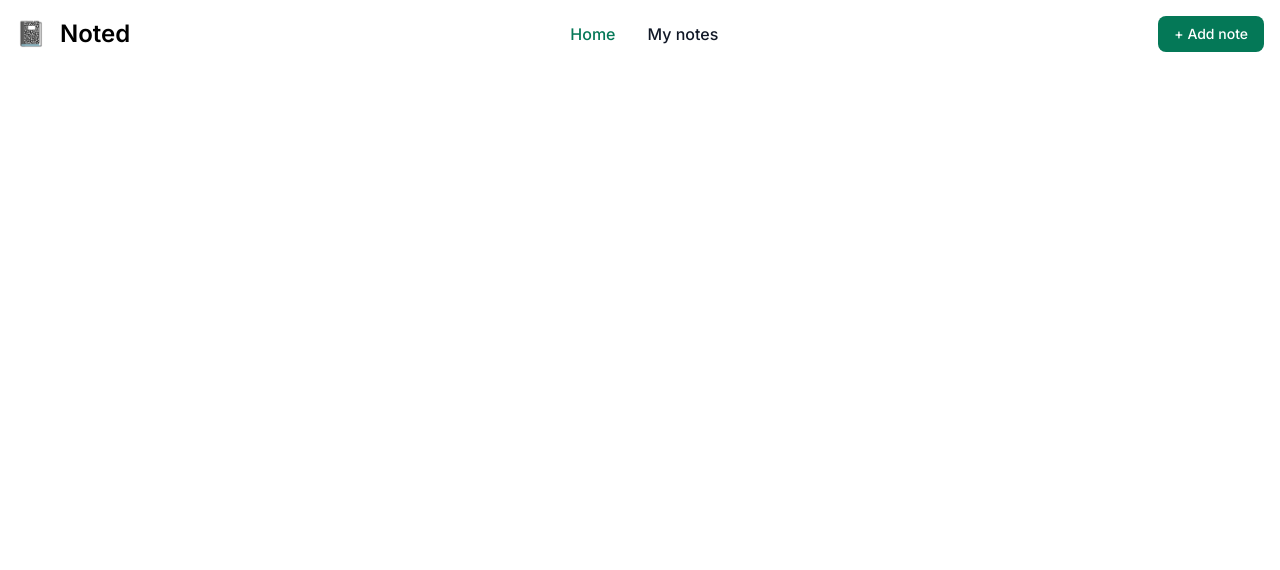
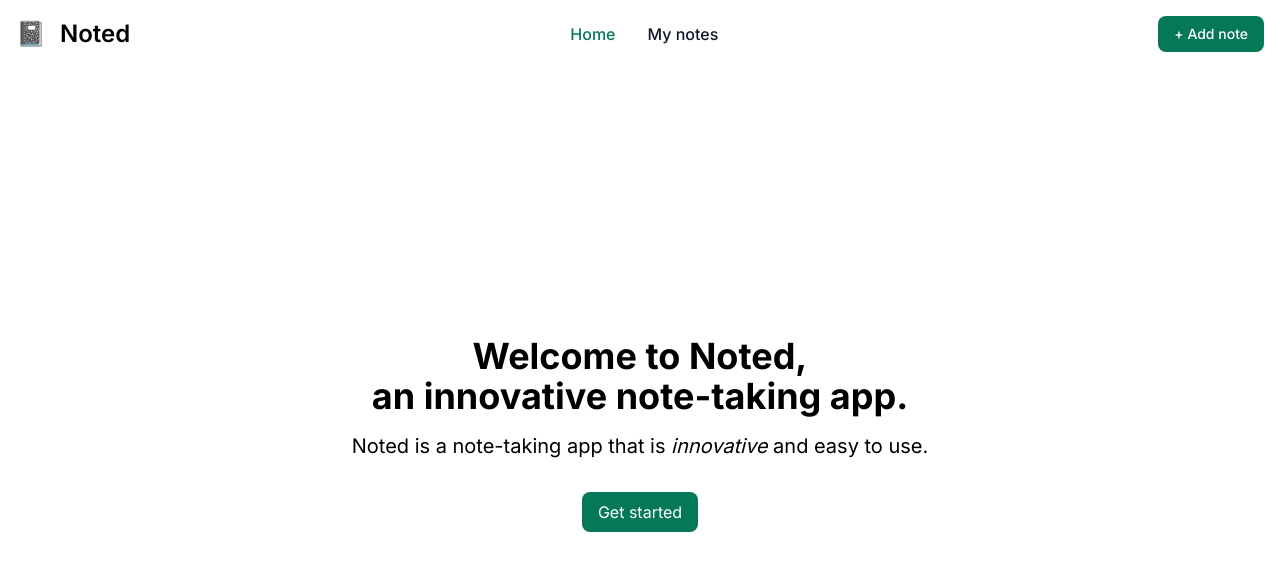
Before and after one commit to sungvzer/NoteTakingApp, a Next.js app: page / in a window 1280 px wide. Shown: the top 570 px of the page. Built offline with nearby package versions, Linux system fonts and the light colour scheme.

Commit message:
feat: add simple landing page

```diff
--- a/src/app/layout.tsx
+++ b/src/app/layout.tsx
@@ -17,7 +17,7 @@ export default function RootLayout({
 }>) {
   return (
     <html lang="en" className="">
-      <body className={inter.className}>
+      <body className={`${inter.className} flex flex-col h-screen`}>
         <Navbar />
         {children}
       </body>
--- a/src/app/page.tsx
+++ b/src/app/page.tsx
@@ -1,7 +1,15 @@
-import Image from "next/image";
-
 export default function Home() {
   return (
-    <main className="flex min-h-screen flex-col items-center justify-between p-24"></main>
+    <main className="flex flex-col items-center p-10 text-center flex-grow justify-center">
+      <h1 className="text-3xl font-bold md:text-4xl">
+        Welcome to Noted, <br /> an innovative note-taking app.
+      </h1>
+      <p className="text-lg mt-4 md:text-xl">
+        Noted is a note-taking app that is <em>innovative</em> and easy to use.
+      </p>
+      <button className="mt-8 bg-emerald-700 text-white rounded-lg px-4 py-2 hover:bg-emerald-800">
+        Get started
+      </button>
+    </main>
   );
 }
```
